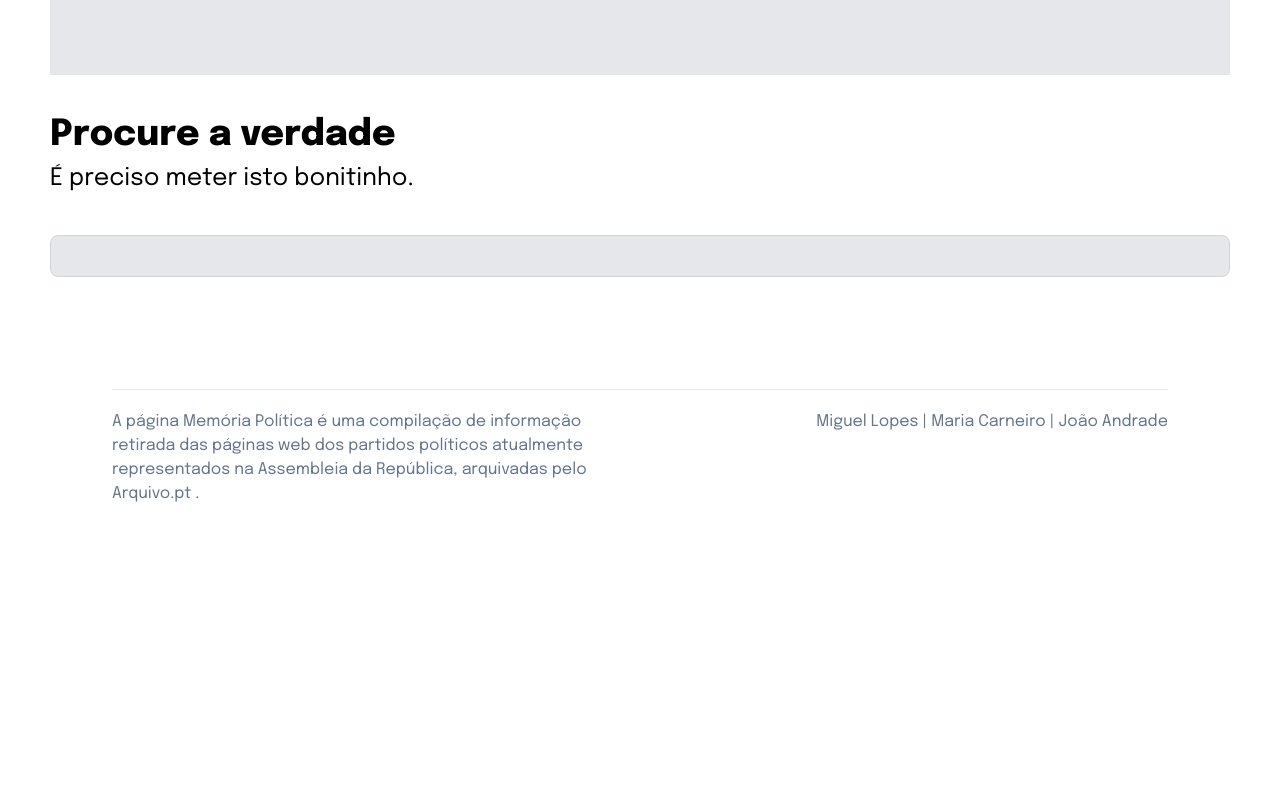
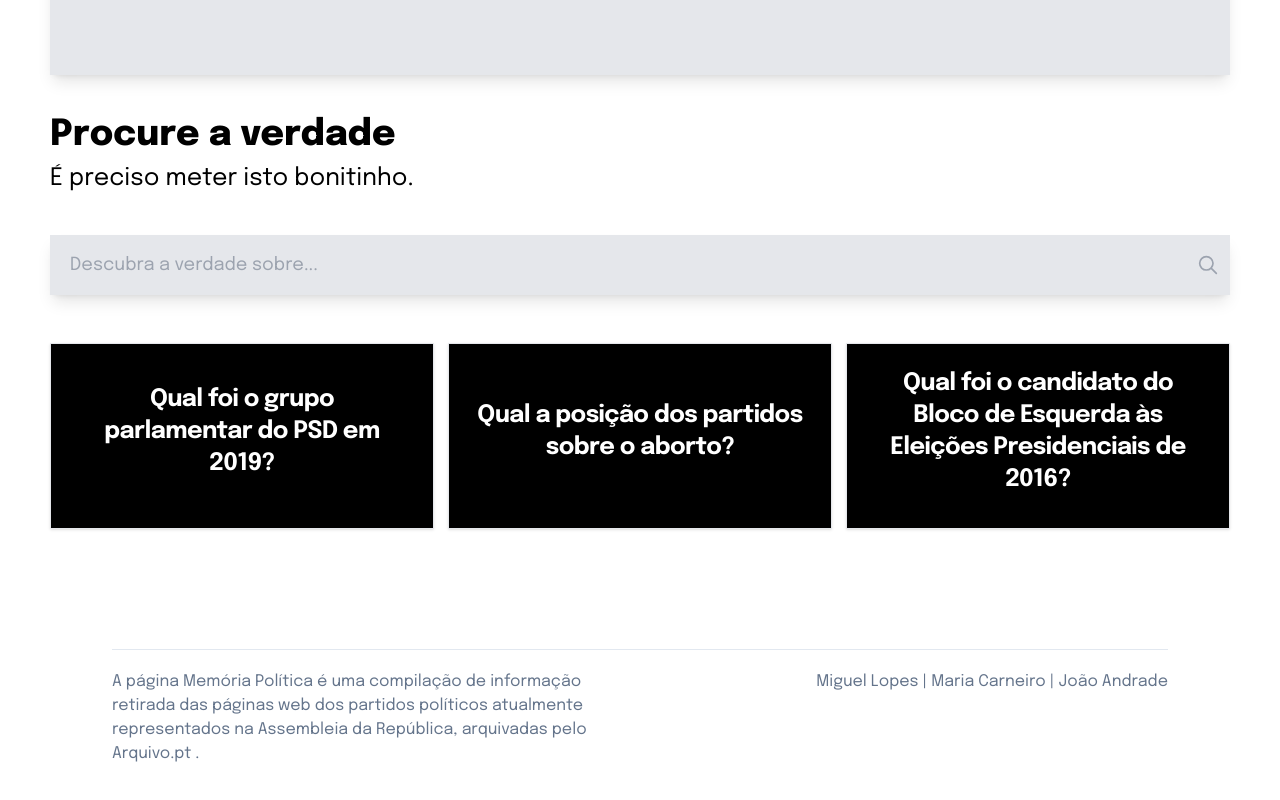
Before and after one commit to miguelazevedolopes/premioarquivopt, a Next.js app in the folder memoria-politica/: page / in a window 1280 px wide. Shown: the part 1610-2410 px from the top of the page. Before the commit the page ends 2228 px from the top, so only its background shows below. Built offline with nearby package versions, Linux system fonts and the light colour scheme.

Commit message:
searchbar and prompts

```diff
--- a/memoria-politica/src/pages/index.js
+++ b/memoria-politica/src/pages/index.js
@@ -1,10 +1,9 @@
 import Head from 'next/head'
 import { useState, useEffect, useCallback } from 'react'
 import WordCloud from 'react-d3-cloud'
-import { redirect } from 'next/dist/server/api-utils'
+import Image from 'next/image'
+import Search from './search'
 
-// esta foi a unica biblioteca de wordclouds que consegui meter a funcionar
-// se arranjarem uma melhor aceito
 import ps from '../../public/ps.png'
 import psd from '../../public/psd.png'
 import ch from '../../public/chega.png'
@@ -13,8 +12,6 @@
 import livre from '../../public/livre.png'
 import be from '../../public/bloco.png'
 import pcp from '../../public/pcp.png'
-
-import Image from 'next/image'
 
 export default function Home() {
   const [isClient, setIsClient] = useState(false)
@@ -71,13 +68,13 @@
           <h3 className='sm:text-2xl mt-0 select-none'>Descriçãozinha mini do projeto, frase impactful.</h3>
 
           {/* WordCloud */}
-          <div className='bg-black mt-10 py-3 sm:pt-10'>
+          <div className='bg-black mt-10 py-3 sm:pt-10 shadow-lg'>
             {isClient && <WordCloud data={data} height={200} font='__Epilogue_dfeb11' fontWeight="bold" spiral='rectangular'
               rotate={0} fill='white' onWordClick={onWordClick} onWordMouseOver={onWordMouseOver} onWordMouseOut={onWordMouseOut} />}
           </div>
 
           {/* Conheça os Partidos */}
-          <div className='flex flex-wrap w-full sm:justify-around mt-10 sm:p-10 items-center bg-gray-200'>
+          <div className='flex flex-wrap w-full sm:justify-around mt-10 sm:p-10 items-center bg-gray-200 shadow-lg'>
             <h2 className='text-3xl lg:text-4xl font-extrabold select-none inline-block select-none mt-10 m-5 w-full text-center'>Conheça os Partidos</h2>
 
             <div className='flex flex-col w-1/5 m-7'>
@@ -157,8 +154,18 @@
           <div id="procure-verdade" className='flex flex-col'>
             <h2 className='text-3xl lg:text-4xl font-extrabold inline-block select-none mt-10'>Procure a verdade</h2>
             <h3 className='text-2xl mt-2 mb-10 select-none'>É preciso meter isto bonitinho.</h3>
-
-            <input type="search" name="" id="" className='bg-gray-200 border border-gray-300 text-gray-900 text-sm rounded-lg focus:ring-blue-500 focus:border-gray-500 block w-full pl-10 p-2.5' />
+            <Search />
+            <div className='flex flex-wrap w-full sm:justify-between mt-10 items-stretch'>
+              <a href="#" className="flex max-w-sm p-6 my-2 bg-black border border-gray-200 items-center shadow hover:bg-black-900">
+                  <h5 className="mb-2 text-white text-2xl font-bold tracking-tight text-center text-gray-900"> Qual foi o grupo parlamentar do PSD em 2019?</h5>
+              </a>
+              <a href="#" className="flex max-w-sm p-6 my-2 border bg-black border-gray-200 items-center shadow hover:bg-black-900">
+                <h5 className="mb-2 text-2xl font-bold text-white tracking-tight text-gray-900 text-center">Qual a posição dos partidos sobre o aborto?</h5>
+              </a>
+              <a href="#" className="flex max-w-sm p-6 my-2 bg-black border border-gray-200 items-center shadow hover:bg-black-900">
+                <h5 className="mb-2 text-2xl font-bold text-white tracking-tight text-gray-900 text-center">Qual foi o candidato do Bloco de Esquerda às Eleições Presidenciais de 2016?</h5>
+              </a>
+            </div>
           </div>
 
         </div>
--- a/memoria-politica/src/pages/navbar.js
+++ b/memoria-politica/src/pages/navbar.js
@@ -1,4 +1,4 @@
-import React, { useState } from "react";
+import React, { useState, useEffect } from "react";
 import Link from 'next/link'
 import { useRouter } from "next/router";
 
@@ -12,11 +12,15 @@
 
   const router = useRouter();
 
+  useEffect(() => {
+    setShowDropdown(false); // close dropdown on route change
+  }, [router]);
+
   return (
     <>
       <div className="flex w-full justify-between">
-        <div className="ml-10 p-7 flex">
-          {router.route=='/' ? "" : <a href="/" className="self-center font-bold text-3xl">Memória Política</a>}
+        <div className="sm:ml-12 py-7 pl-10 sm:px-12 flex">
+          {router.route=='/' ? "" : <a href="/" className="self-center font-bold text-2xl sm:text-3xl">Memória Política</a>}
 
         </div>
         <ul className="bg-white flex justify-end p-6 relative">
@@ -77,7 +81,7 @@
                   <Link href={{
                     pathname: "/political_party",
                     query: {
-                      name: 'PAN',
+                      name: 'Pessoas-Animais-Natureza',
                     }, // the data
                   }} className="block px-4 py-2 hover:bg-gray-100 dark:hover:bg-gray-600 dark:hover:text-white">PAN</Link>
                 </li>
--- /dev/null
+++ b/memoria-politica/src/pages/search.js
@@ -0,0 +1,25 @@
+import { useState } from 'react';
+
+const Search = () => {
+  const [searchTerm, setSearchTerm] = useState('');
+
+  const handleSearch = (e) => {
+    e.preventDefault();
+  }
+
+  return (
+    <form onSubmit={handleSearch} className="flex items-center bg-gray-200 px-3 py-2 shadow-lg ">
+      <input type="text" placeholder="Descubra a verdade sobre..." className="w-full outline-none bg-gray-200 text-gray-900 p-2 text-lg placeholder-gray-400" value={searchTerm}
+        onChange={(e) => setSearchTerm(e.target.value)}
+      />
+      <button type="submit" className="outline-none focus:outline-none">
+        <svg className="h-5 w-5 text-gray-400" fill="none" strokeLinecap="round" strokeLinejoin="round" strokeWidth="2" viewBox="0 0 24 24" stroke="currentColor">
+          <path d="M22 22l-6-6"></path>
+          <circle cx="10" cy="10" r="8"></circle>
+        </svg>
+      </button>
+    </form>
+  );
+};
+
+export default Search;
```
